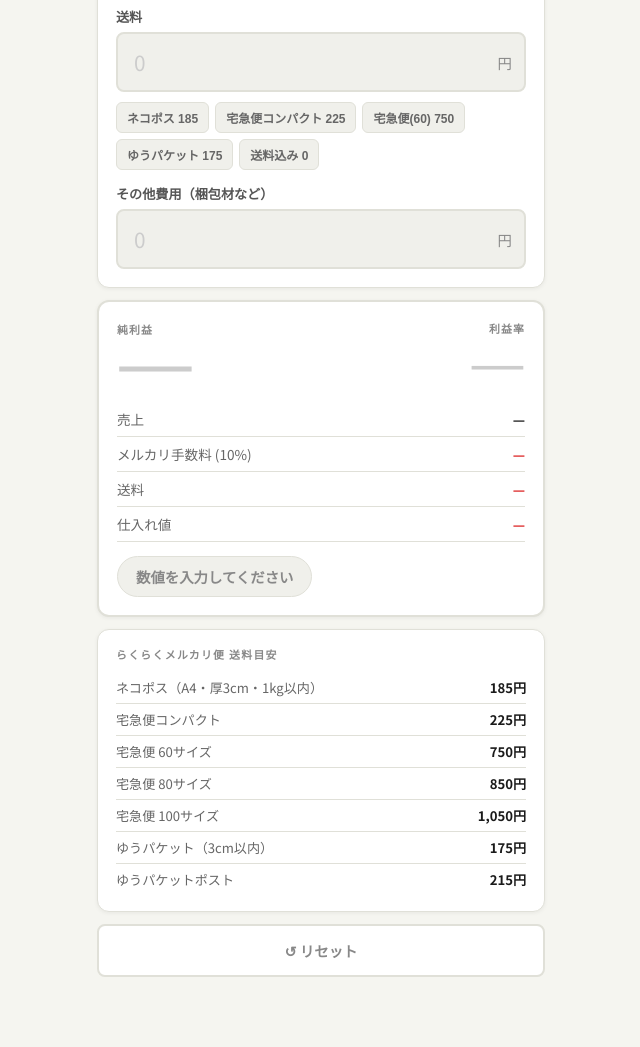
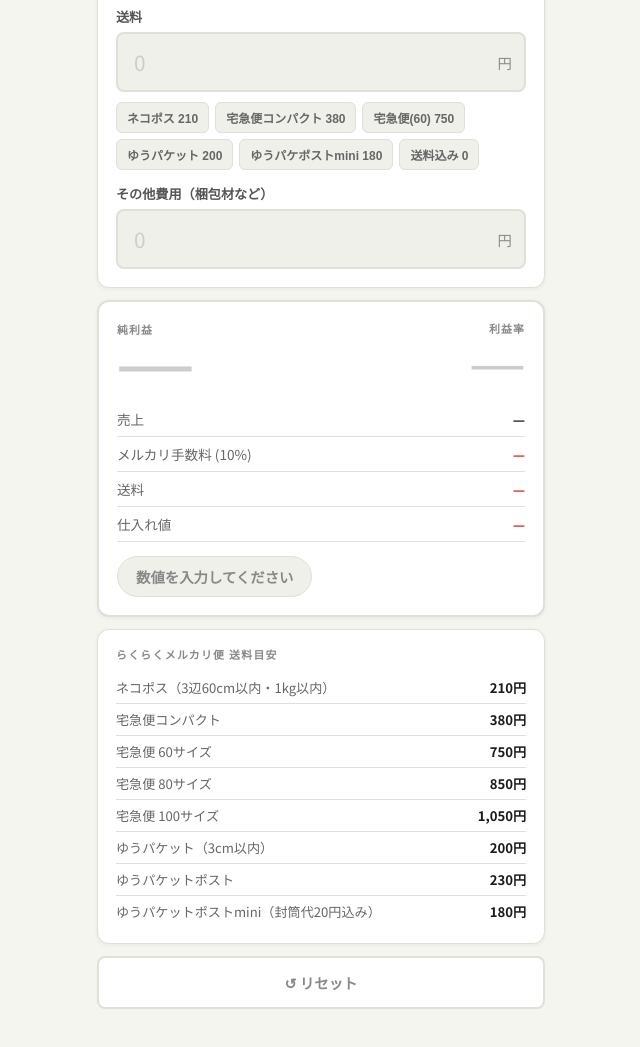
Before and after one commit to majiadokoreya-tech/nensyukeisan, a plain HTML site: page index.html in a window 1280 px wide. Shown: the part 381-1428 px from the top of the page, without its empty margins (319-959 px from the left). Drawn offline with Linux system fonts and the light colour scheme.

Commit message:
index.html の更新

```diff
--- a/index.html
+++ b/index.html
@@ -120,10 +120,11 @@
         <span class="unit">円</span>
       </div>
       <div class="preset-btns">
-        <button class="preset-btn" onclick="setShipping(185, this)">ネコポス 185</button>
-        <button class="preset-btn" onclick="setShipping(225, this)">宅急便コンパクト 225</button>
+        <button class="preset-btn" onclick="setShipping(210, this)">ネコポス 210</button>
+        <button class="preset-btn" onclick="setShipping(380, this)">宅急便コンパクト 380</button>
         <button class="preset-btn" onclick="setShipping(750, this)">宅急便(60) 750</button>
-        <button class="preset-btn" onclick="setShipping(175, this)">ゆうパケット 175</button>
+        <button class="preset-btn" onclick="setShipping(200, this)">ゆうパケット 200</button>
+        <button class="preset-btn" onclick="setShipping(180, this)">ゆうパケポストmini 180</button>
         <button class="preset-btn" onclick="setShipping(0, this)">送料込み 0</button>
       </div>
     </div>
@@ -184,13 +185,14 @@
 
   <div class="guide">
     <div class="guide-title">らくらくメルカリ便 送料目安</div>
-    <div class="guide-row">ネコポス（A4・厚3cm・1kg以内）<span>185円</span></div>
-    <div class="guide-row">宅急便コンパクト<span>225円</span></div>
+    <div class="guide-row">ネコポス（3辺60cm以内・1kg以内）<span>210円</span></div>
+    <div class="guide-row">宅急便コンパクト<span>380円</span></div>
     <div class="guide-row">宅急便 60サイズ<span>750円</span></div>
     <div class="guide-row">宅急便 80サイズ<span>850円</span></div>
     <div class="guide-row">宅急便 100サイズ<span>1,050円</span></div>
-    <div class="guide-row">ゆうパケット（3cm以内）<span>175円</span></div>
-    <div class="guide-row">ゆうパケットポスト<span>215円</span></div>
+    <div class="guide-row">ゆうパケット（3cm以内）<span>200円</span></div>
+    <div class="guide-row">ゆうパケットポスト<span>230円</span></div>
+    <div class="guide-row">ゆうパケットポストmini（封筒代20円込み）<span>180円</span></div>
   </div>
 
   <button class="btn-clear" onclick="clearAll()">↺ リセット</button>
```
